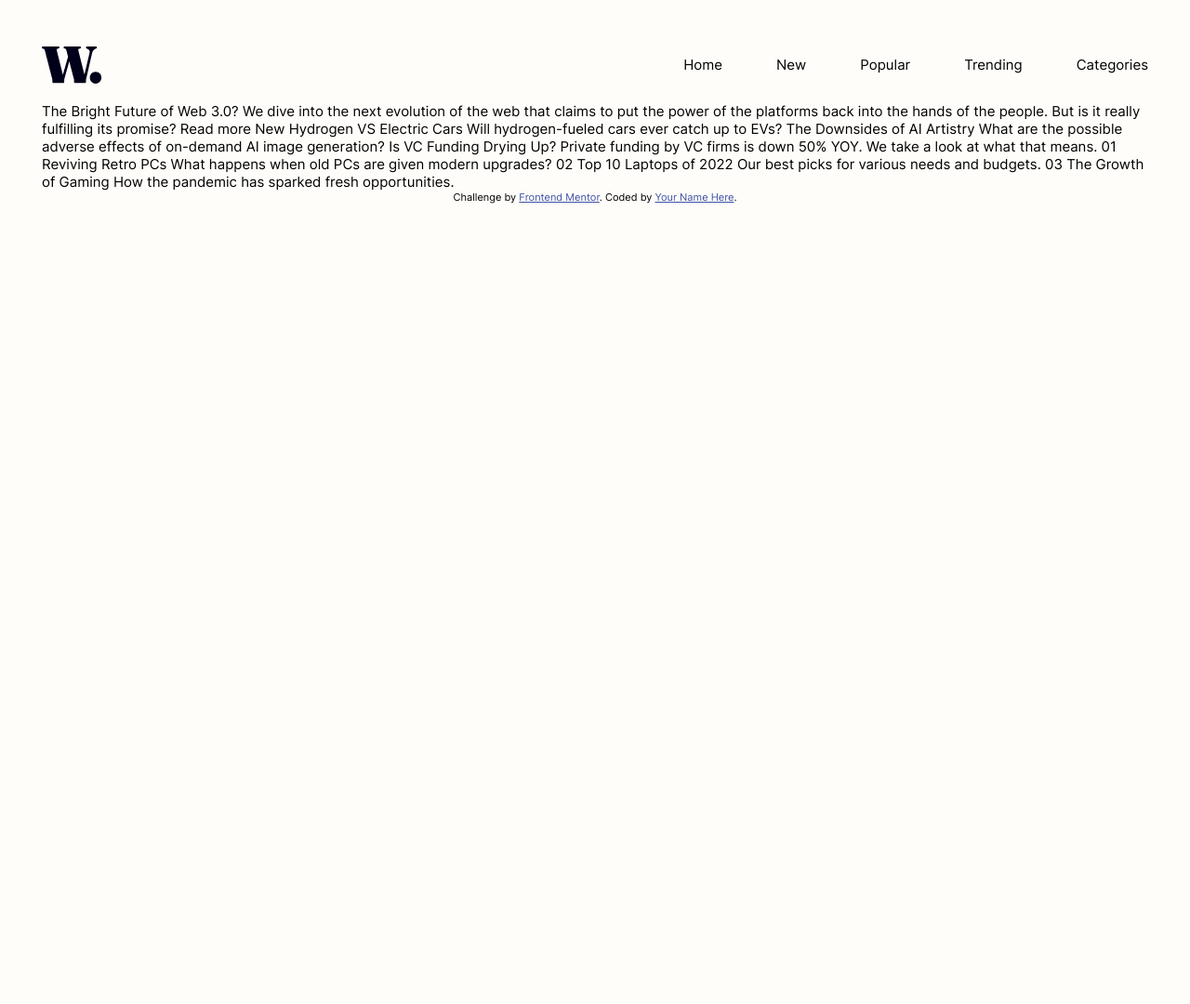
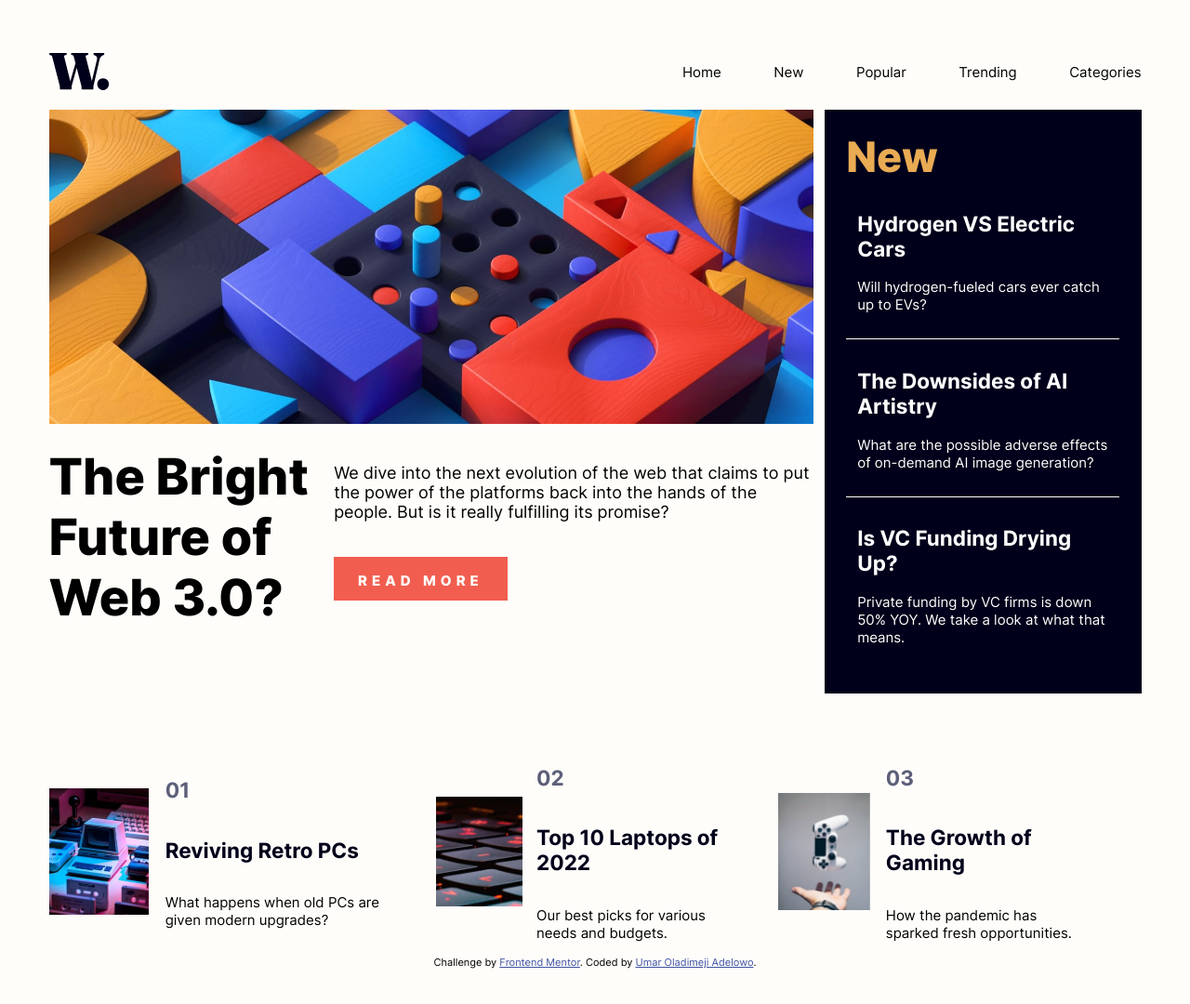
Before and after one commit to Hullaah/news-homepage, a plain HTML site: page index.html in a window 1280 px wide. Shown: the whole page at 93% size. Before the commit the page ends 800 px from the top, so only its background shows below. Drawn offline with Linux system fonts and the light colour scheme.

Commit message:
Completed the web page

```diff
--- a/index.html
+++ b/index.html
@@ -26,39 +26,66 @@
     </nav>
     <img src="assets/images/icon-menu.svg" alt="icon menu" class="icon-menu">
   </header>
-  The Bright Future of Web 3.0?
-
-  We dive into the next evolution of the web that claims to put the power of the platforms back into the hands of the people.
-  But is it really fulfilling its promise?
-
-  Read more
-
-  New
-
-  Hydrogen VS Electric Cars
-  Will hydrogen-fueled cars ever catch up to EVs?
-
-  The Downsides of AI Artistry
-  What are the possible adverse effects of on-demand AI image generation?
-
-  Is VC Funding Drying Up?
-  Private funding by VC firms is down 50% YOY. We take a look at what that means.
-
-  01
-  Reviving Retro PCs
-  What happens when old PCs are given modern upgrades?
-
-  02
-  Top 10 Laptops of 2022
-  Our best picks for various needs and budgets.
-
-  03
-  The Growth of Gaming
-  How the pandemic has sparked fresh opportunities.
-
+  <div class="container">
+    <main>
+      <img src="assets/images/image-web-3-desktop.jpg" alt="web 3 desktop" class="web3-desktop">
+      <img src="assets/images/image-web-3-mobile.jpg" alt="web 3 mobile" class="web3-mobile">
+      <section>
+        <h1>The Bright Future of Web 3.0?</h1>
+        <div class="content">
+          <p>
+            We dive into the next evolution of the web that claims to put the power of the platforms back into the hands of the people.
+            But is it really fulfilling its promise?
+          </p>
+          <button>Read more</button>
+        </div>
+      </section>
+    </main>
+    <aside>
+      <h1>New</h1>
+      <section>
+          <h2>Hydrogen VS Electric Cars</h2>
+          <p>Will hydrogen-fueled cars ever catch up to EVs?</p>
+      </section>
+      <section>
+        <h2>The Downsides of AI Artistry</h2>
+        <p>What are the possible adverse effects of on-demand AI image generation?</p>
+      </section>
+      <section>
+        <h2>Is VC Funding Drying Up?</h2>
+        <p>Private funding by VC firms is down 50% YOY. We take a look at what that means.</p>
+      </section>
+    </aside>
+  </div>
+  <footer>
+    <section>
+      <img src="assets/images/image-retro-pcs.jpg" alt="Retro PCs">
+      <div class="footer-content">
+        <h2>01</h2>
+        <h2>Reviving Retro PCs</h2>
+        <p>What happens when old PCs are given modern upgrades?</p>
+      </div>
+    </section>
+    <section>
+      <img src="assets/images/image-top-laptops.jpg" alt="Top laptops">
+      <div class="footer-content">
+        <h2>02</h2>
+        <h2>Top 10 Laptops of 2022</h2>
+        <p>Our best picks for various needs and budgets.</p>
+      </div>
+    </section>
+    <section>
+      <img src="assets/images/image-gaming-growth.jpg" alt="Gaming growth">
+      <div class="footer-content">
+        <h2>03</h2>
+        <h2>The Growth of Gaming</h2>
+        <p>How the pandemic has sparked fresh opportunities.</p>
+      </div>
+    </section>
+  </footer>
   <div class="attribution">
     Challenge by <a href="https://www.frontendmentor.io?ref=challenge" target="_blank">Frontend Mentor</a>.
-    Coded by <a href="#">Your Name Here</a>.
+    Coded by <a href="#">Umar Oladimeji Adelowo</a>.
   </div>
 </body>
 <script>
--- a/styles.css
+++ b/styles.css
@@ -5,7 +5,7 @@
 body {
     font-family: "Inter";
     font-size: 0.9375rem;
-    padding: 3em;
+    padding: 3.5em;
     background-color: #fffdfa;
     margin: 0;
     max-width: 100vw;
@@ -32,8 +32,101 @@ nav ul {
 nav ul li {
     list-style-type: none;
 }
-nav ul li:hover {
+nav ul li:hover, aside h2:hover {
     color: #e9ab53;
+    cursor: pointer;
+}
+.container {
+    display: flex;
+    margin-bottom: 5%;
+}
+main {
+    max-width: 70%;
+}
+aside {
+    margin-left: 1%;
+    padding: 2%;
+    color: #FFF;
+    background-color: #00001a;
+}
+.web3-mobile {
+    display: none;
+}
+.web3-desktop {
+    max-width: 100%;
+    width: auto;
+}
+h1 {
+    margin: 0 auto;
+    font-weight: 800;
+    font-size: 3em;
+}
+aside h1 {
+    color: #e9ab53;
+}
+.content {
+    display: flex;
+    flex-direction: column;
+    justify-content: space-evenly;
+    align-items: flex-start;
+}
+main section {
+    display: flex;
+    justify-content: center;
+    align-items: flex-start;
+    font-size: 1.2em;
+    margin-top: 20px;
+}
+aside section {
+    padding: .8em;
+}
+aside section:not(:nth-child(2)) {
+    border-top: 1px solid white;
+}
+footer {
+    display: flex;
+    flex-flow: row;
+}
+footer section {
+    display: flex;
+    align-items: center;
+    justify-content: center;
+    margin-right: 5%;
+}
+footer img {
+    width: 30%;
+    margin-right: 5%;
+}
+.footer-content {
+    display: flex;
+    flex-flow: column nowrap;
+    justify-content: flex-end;
+}
+.footer-content h2:nth-child(2):hover {
+    color: #f15e50;
+    cursor: pointer;
+}
+.footer-content h2:nth-child(1) {
+    color: #5d5f79;
+    font-weight: 700;
+}
+.footer-content h2:nth-child(2) {
+    color: #00001a;
+}
+button {
+    font-family: Inter;
+    font-size: 1.2em;
+    font-variant-caps: all-petite-caps;
+    font-weight: 800;
+    letter-spacing: 5px;
+    padding: .5em 1.2em;
+    margin-top: 20px;
+    background-color:  #f15e50;
+    border: 0;
+    color: #fffdfa;
+}
+button:hover {
+    background-color: #00001a;
     cursor: pointer;
 }
 @media screen and (max-width: 840px) {
@@ -41,7 +134,7 @@ nav ul li:hover {
         padding: 1em;
     }
     .body {
-        background-color: #999;
+        background-color: #5d5f79;
     }
     .icon-menu {
         display: inline;
@@ -82,4 +175,26 @@ nav ul li:hover {
     nav ul li {
         margin-top: 20px;
     }
+    main {
+        max-width: max-content;
+    }
+    .web3-desktop {
+        display: none;
+    }
+    .web3-mobile {
+        display: initial;
+        max-width: 100%;
+    }
+    .container {
+        display: unset;
+    }
+    main section {
+        display: unset;
+    }
+    button {
+        margin-bottom: 10%;
+    }
+    footer {
+        flex-flow: column nowrap;
+    }
 }
```
